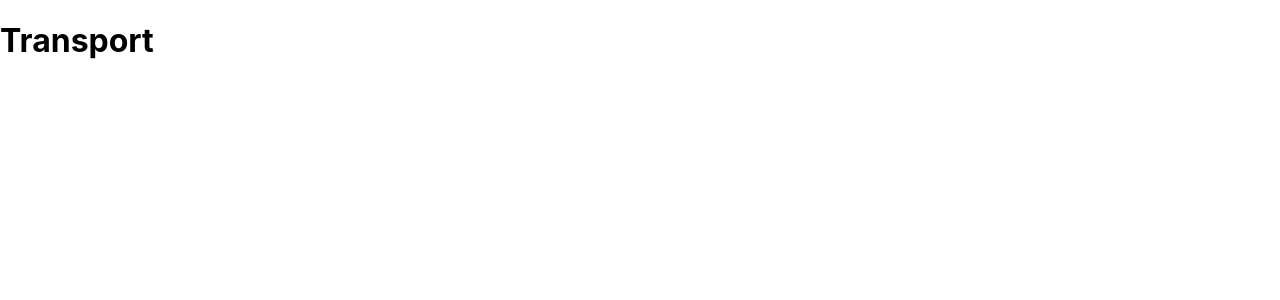
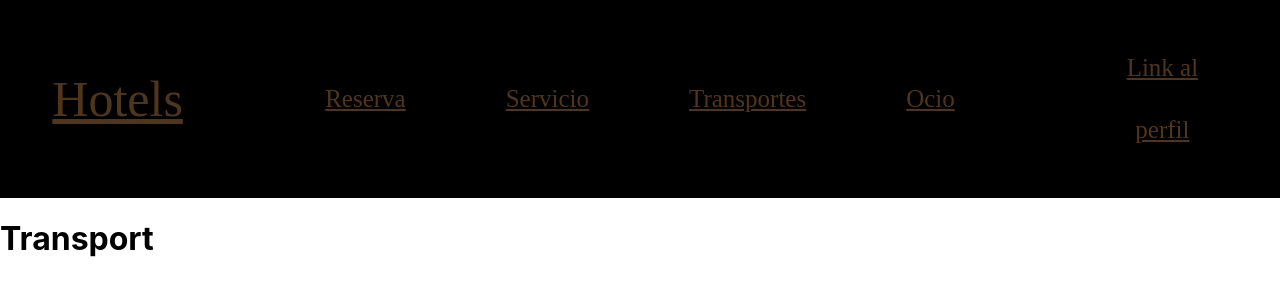
Before and after one commit to javierMorales9/ISST-Grupo02-Conc, a React (Create React App) app: page /transport in a window 1280 px wide. Shown: the top 300 px of the page. Built offline with nearby package versions, Linux system fonts and the light colour scheme.

Commit message:
version_flama_con_router

```diff
--- a/src/components/navbar.js
+++ b/src/components/navbar.js
@@ -1,23 +1,24 @@
 import React from 'react';
 import {footer, titulo, descripcion_titulo, foto_inicio, subtitulo, cuadrados_servicios, titulo_servicio, saber_mas, foto_servicio,
-descripcion_servicio, links_navegacion, link_hoteles, footer_upper_text, footer_lower_text} from '../estilos_inicio';
+descripcion_servicio, links_navegacion, link_hoteles, footer_upper_text, footer_lower_text, links_titulo, link_hoteles_titulo} from '../estilos_inicio';
+
 
 
 export default class NavBar extends React.Component {
 	render() {
 		return (
-		<div style={{backgroundColor: 'black', listStyleType:'none', padding:'0em', margin:'auto', display:'flex', alignItems:'center', justifyContent: 'center'}}>
+			<div style={{backgroundColor: 'black', listStyleType:'none', padding:'0em', margin:'auto', display:'flex', alignItems:'center', justifyContent: 'center', position: 'sticky', top: '0', width: '100%'}}>
 				<div style={{display: 'flex', alignItems: 'center', justifyContent: 'center', width: '20%', margin:'1em 1em'}}>
-				<a style={link_hoteles}>Hotels</a>
+					<a style={link_hoteles_titulo} href='/'>Hotels</a>
 				</div>
 				<div style={{display: 'flex', alignItems: 'center', justifyContent: 'center', width: '60%', margin:'0 2.5em 0'}}>
-				<a style={links_navegacion}>Reserva</a>
-				<a style={links_navegacion}>Servicio</a>
-				<a style={links_navegacion}>Transportes</a>
-				<a style={links_navegacion}>Ocio</a>
+					<a style={links_titulo} href='/booking'>Reserva</a>
+					<a style={links_titulo} href='/room_service'>Servicio</a>
+					<a style={links_titulo} href='/transport'>Transportes</a>
+					<a style={links_titulo} href='/leisure'>Ocio</a>
 				</div>
 				<div style={{display: 'flex', alignItems: 'center', justifyContent: 'center', width: '20%', margin:'1em 1em'}}>
-					<a style={links_navegacion}>Link al perfil</a>
+					<a style={links_titulo} href='/profile'>Link al perfil</a>
 				</div>
 			</div>
 
--- a/src/pages/Inicio.js
+++ b/src/pages/Inicio.js
@@ -1,7 +1,6 @@
 import React from 'react';
 import {footer, titulo, descripcion_titulo, foto_inicio, subtitulo, cuadrados_servicios, titulo_servicio, saber_mas, foto_servicio,
 descripcion_servicio, links_navegacion, link_hoteles, footer_upper_text, footer_lower_text, links_titulo, link_hoteles_titulo} from '../estilos_inicio';
-//import footer from './footer';
 import color from '../media/color.jpeg'
 import obras from '../media/obras.png'
 import NavBar from '../components/navbar.js'
@@ -17,7 +16,7 @@ render() {
 
 					<div style={{listStyleType:'none', padding:'0em', margin:'auto', display:'flex', alignItems:'center', justifyContent: 'center'}}>
 						<div style={{display: 'flex', alignItems: 'center', justifyContent: 'center', width: '20%', margin:'1em 1em'}}>
-						<a style={link_hoteles} href='/'>Hotels</a>
+							<a style={link_hoteles_titulo} href='/'>Hotels</a>
 						</div>
 						<div style={{display: 'flex', alignItems: 'center', justifyContent: 'center', width: '60%', margin:'0 2.5em 0'}}>
 							<a style={links_titulo} href='/booking'>Reserva</a>
--- a/src/pages/booking.js
+++ b/src/pages/booking.js
@@ -1,10 +1,16 @@
-import React, { Component } from 'react';
-import {BrowserRouter as Router, Route,Link} from "react-router-dom";
+import React from 'react';
+import {footer, titulo, descripcion_titulo, foto_inicio, subtitulo, cuadrados_servicios, titulo_servicio, saber_mas, foto_servicio,
+descripcion_servicio, links_navegacion, link_hoteles, footer_upper_text, footer_lower_text, links_titulo, link_hoteles_titulo} from '../estilos_inicio';
+import color from '../media/color.jpeg'
+import obras from '../media/obras.png'
+import NavBar from '../components/navbar.js'
+import Footer from '../components/footer.js'
 
 export default class Game extends React.Component {
     render() {
         return (
           <div>
+              <NavBar/>
               <h1>Booking</h1>
           </div>
         );
--- a/src/pages/leisure.js
+++ b/src/pages/leisure.js
@@ -1,10 +1,16 @@
-import React, { Component } from 'react';
-import {BrowserRouter as Router, Route,Link} from "react-router-dom";
+import React from 'react';
+import {footer, titulo, descripcion_titulo, foto_inicio, subtitulo, cuadrados_servicios, titulo_servicio, saber_mas, foto_servicio,
+descripcion_servicio, links_navegacion, link_hoteles, footer_upper_text, footer_lower_text, links_titulo, link_hoteles_titulo} from '../estilos_inicio';
+import color from '../media/color.jpeg'
+import obras from '../media/obras.png'
+import NavBar from '../components/navbar.js'
+import Footer from '../components/footer.js'
 
 export default class Game extends React.Component {
     render() {
         return (
           <div>
+              <NavBar/>
               <h1>Leisure</h1>
           </div>
         );
--- a/src/pages/other_services.js
+++ b/src/pages/other_services.js
@@ -1,10 +1,16 @@
-import React, { Component } from 'react';
-import {BrowserRouter as Router, Route,Link} from "react-router-dom";
+import React from 'react';
+import {footer, titulo, descripcion_titulo, foto_inicio, subtitulo, cuadrados_servicios, titulo_servicio, saber_mas, foto_servicio,
+descripcion_servicio, links_navegacion, link_hoteles, footer_upper_text, footer_lower_text, links_titulo, link_hoteles_titulo} from '../estilos_inicio';
+import color from '../media/color.jpeg'
+import obras from '../media/obras.png'
+import NavBar from '../components/navbar.js'
+import Footer from '../components/footer.js'
 
 export default class Game extends React.Component {
     render() {
         return (
           <div>
+              <NavBar/>
               <h1>Other service</h1>
           </div>
         );
--- a/src/pages/profile.js
+++ b/src/pages/profile.js
@@ -1,10 +1,16 @@
-import React, { Component } from 'react';
-import {BrowserRouter as Router, Route,Link} from "react-router-dom";
+import React from 'react';
+import {footer, titulo, descripcion_titulo, foto_inicio, subtitulo, cuadrados_servicios, titulo_servicio, saber_mas, foto_servicio,
+descripcion_servicio, links_navegacion, link_hoteles, footer_upper_text, footer_lower_text, links_titulo, link_hoteles_titulo} from '../estilos_inicio';
+import color from '../media/color.jpeg'
+import obras from '../media/obras.png'
+import NavBar from '../components/navbar.js'
+import Footer from '../components/footer.js'
 
 export default class Game extends React.Component {
     render() {
         return (
           <div>
+              <NavBar/>
               <h1>Profile</h1>
           </div>
         );
--- a/src/pages/room_service.js
+++ b/src/pages/room_service.js
@@ -1,10 +1,16 @@
-import React, { Component } from 'react';
-import {BrowserRouter as Router, Route,Link} from "react-router-dom";
+import React from 'react';
+import {footer, titulo, descripcion_titulo, foto_inicio, subtitulo, cuadrados_servicios, titulo_servicio, saber_mas, foto_servicio,
+descripcion_servicio, links_navegacion, link_hoteles, footer_upper_text, footer_lower_text, links_titulo, link_hoteles_titulo} from '../estilos_inicio';
+import color from '../media/color.jpeg'
+import obras from '../media/obras.png'
+import NavBar from '../components/navbar.js'
+import Footer from '../components/footer.js'
 
 export default class Game extends React.Component {
     render() {
         return (
           <div>
+              <NavBar/>
               <h1>Room service</h1>
           </div>
         );
--- a/src/pages/transport.js
+++ b/src/pages/transport.js
@@ -1,10 +1,16 @@
-import React, { Component } from 'react';
-import {BrowserRouter as Router, Route,Link} from "react-router-dom";
+import React from 'react';
+import {footer, titulo, descripcion_titulo, foto_inicio, subtitulo, cuadrados_servicios, titulo_servicio, saber_mas, foto_servicio,
+descripcion_servicio, links_navegacion, link_hoteles, footer_upper_text, footer_lower_text, links_titulo, link_hoteles_titulo} from '../estilos_inicio';
+import color from '../media/color.jpeg'
+import obras from '../media/obras.png'
+import NavBar from '../components/navbar.js'
+import Footer from '../components/footer.js'
 
 export default class Game extends React.Component {
     render() {
         return (
           <div>
+              <NavBar/>
               <h1>Transport</h1>
           </div>
         );
```
Lines whose indentation alone changed are shown as unchanged.
